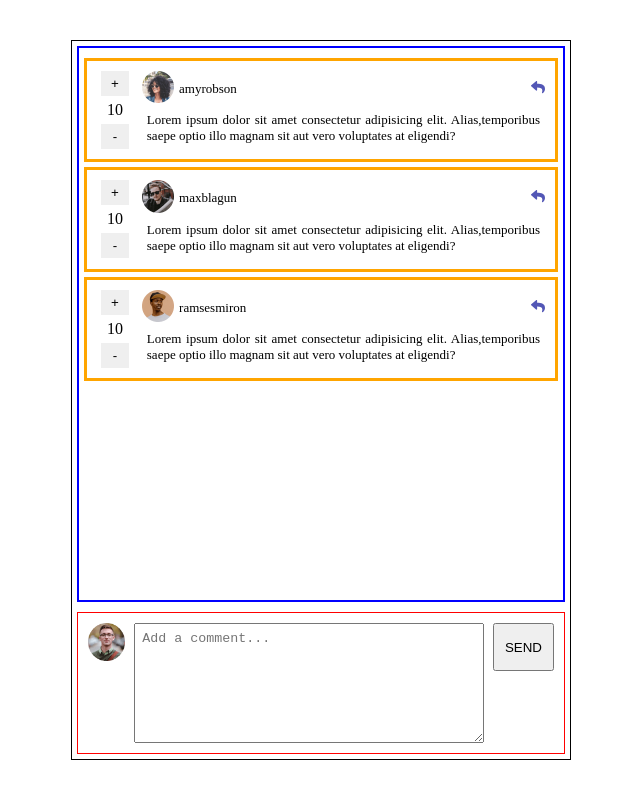
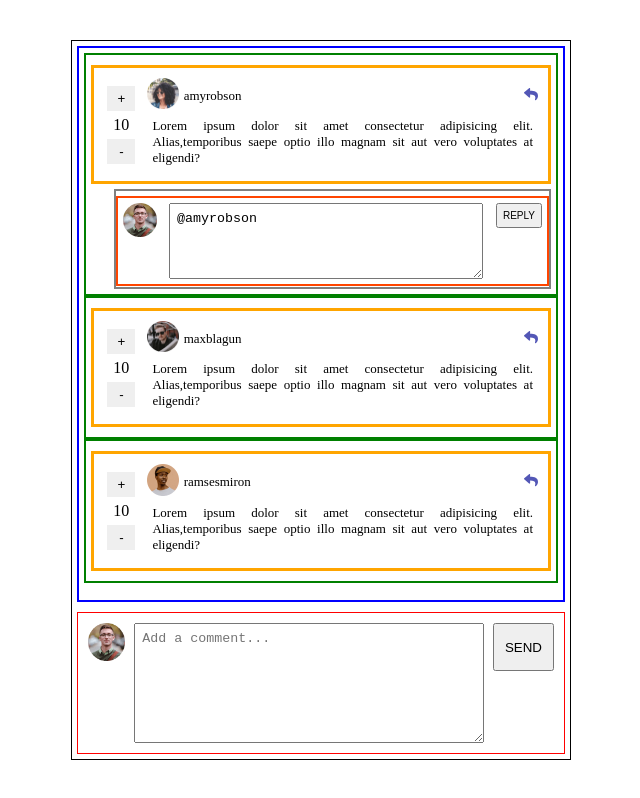
Before and after one commit to Abhijeet-Gautam5702/interactive-comments-section, a plain HTML site: page index.html in a window 1280 px wide. Both pictures are taken after a click on the element 857 px from the left and 89 px from the top of the page. Shown: the whole page, without its empty margins (319-959 px from the left). Drawn offline with Linux system fonts and the light colour scheme.

Commit message:
updated index.html and script.js
added reply-btn functionality

```diff
--- a/index.html
+++ b/index.html
@@ -13,23 +13,15 @@
     />
     <link rel="stylesheet" href="style.css" />
 
-    <title>Frontend Mentor | Interactive comments section</title>
+    <title>Interactive comments section</title>
   </head>
   <body>
-    <!-- Pull dynamic content from the data.json file -->
-
-    <!-- <div class="attribution">
-      Challenge by
-      <a href="https://www.frontendmentor.io?ref=challenge" target="_blank"
-        >Frontend Mentor</a
-      >. Coded by <a href="#">Your Name Here</a>.
-    </div> -->
 
     <!--main body containing the content of the interactive comment section-->
     <main class="container">
       <!--Comments-display-container-->
       <section class="comment-display-container">
-        <!--Comments will be added dynamically using Javascript-->
+        <!--Comments added dynamically using Javascript-->
       </section>
       <!--Comments-display-container ends-->
 
@@ -44,7 +36,7 @@
         </div>
         <textarea
           name="comment"
-          id="comment"
+          class="comment"
           placeholder="Add a comment..."
           rows="30"
         ></textarea>
--- a/script.js
+++ b/script.js
@@ -1,3 +1,5 @@
+let editFlag = false;
+
 const comments = [
   {
     id: 1,
@@ -30,8 +32,7 @@ const commentDisplayContainer = document.querySelector(
   ".comment-display-container"
 );
 const sendBtn = document.querySelector("#send-btn");
-const commentTextbox = document.querySelector("#comment");
-
+const commentTextbox = document.querySelector(".comment");
 
 window.addEventListener("DOMContentLoaded", render);
 
@@ -144,6 +145,29 @@ function generateComment(commentObj, createNewFlag) {
             </div>
           </div>
         </div>
+
+        <!--reply-Comment-Box-->
+
+        <div class = "reply-box hide">
+          <div class="reply-comment-container ">
+            <div id="avatar-img-container">
+              <img
+                id="avatar-img"
+                src="images/avatars/image-juliusomo.png"
+                alt="avatar"
+              />
+            </div>
+            <textarea
+              name="comment"
+              class="comment reply-comment"
+              placeholder="Reply to this comment..."
+              rows = "4"
+            ></textarea>
+            <button id="reply-btn">REPLY</button>
+          </div>
+        </div>
+
+
         <!--whenever a reply is made, add this element using javascript "innerHTML property"
                 <div class="reply-box"></div>-->
       `;
@@ -157,11 +181,27 @@ function generateComment(commentObj, createNewFlag) {
   const replyBtn = element.querySelector(".reply-icon-box");
   const plusBtn = element.querySelector(".plus-btn");
   const minusBtn = element.querySelector(".minus-btn");
-  replyBtn.addEventListener("click", function () {
-    console.log("reply-btn clicked");
-  });
+  replyBtn.addEventListener("click", reply);
   plusBtn.addEventListener("click", incScore);
   minusBtn.addEventListener("click", decScore);
+}
+
+function reply(e) {
+  const element =
+    e.currentTarget.parentElement.parentElement.parentElement.parentElement;
+  const receiver = element.querySelector(".commentator-name").textContent;
+  const replyBox = element.querySelector(".reply-box");
+  replyBox.classList.toggle("hide");
+  const replyTextBox = element.querySelector(".reply-comment");
+
+  editFlag = true;
+  replyTextBox.value = `@${receiver} `;
+  const replyBtn = element.querySelector("#reply-btn");
+  // console.log(replyBtn)
+  replyBtn.addEventListener("click", function () {
+    console.log("reply sent");
+    //store the reply in the respective receiver's object and update the local storage.
+  });
 }
 
 //function to add the newly generated comment to localStorage
--- a/style.css
+++ b/style.css
@@ -30,10 +30,11 @@ body {
 }
 
 /*CSS for a single comment container*/
-/* .comment-container {
-   border: 2px solid black;
+.comment-container {
+  border: 2px solid green;
   padding: 5px;
-} */
+  /*    position:relative; */
+}
 .comment-box {
   margin: 5px 0px;
   padding: 10px;
@@ -48,21 +49,21 @@ body {
   /*   border: 1px solid black; */
   /*   height: 100%; */
   width: 8%;
-  display:flex;
-  flex-direction:column;
-  justify-content:center;
-  align-items:center;
+  display: flex;
+  flex-direction: column;
+  justify-content: center;
+  align-items: center;
 }
-.score-btn{
+.score-btn {
   padding: 5px;
-  width:80%;
-  border:none;
-  cursor:pointer;
+  width: 80%;
+  border: none;
+  cursor: pointer;
 }
-.score-text-box{
-  width:80%;
-  padding:5px 0px;
-  text-align:center;
+.score-text-box {
+  width: 80%;
+  padding: 5px 0px;
+  text-align: center;
 }
 
 .comment-main-box {
@@ -81,7 +82,7 @@ body {
   display: flex;
   align-items: center;
   justify-content: flex-start;
-  position:relative;
+  position: relative;
 }
 
 .commentator-avatar-box {
@@ -116,10 +117,11 @@ body {
 
 .reply-box {
   position: relative;
-  left: 10%;
+  left: 5%;
   border: 2px solid gray;
-  width: 90%;
+  width: 95%;
   height: 100px; /*temporary*/
+  padding: 5px;
 }
 
 /*CSS for Add-Comment container*/
@@ -133,6 +135,18 @@ body {
   align-items: stretch;
   padding: 10px;
 }
+.reply-comment-container {
+  border: 2px solid orangered;
+  position: absolute;
+  display: flex;
+  justify-content: space-between;
+  align-items: stretch;
+  width: 100%;
+  /* height:100px; */
+  /*   left:5px; */
+  right: 0px;
+  padding:5px;
+}
 #avatar-img-container {
   width: 8%;
   /*   height: 50%; */
@@ -142,7 +156,7 @@ body {
   width: 100%;
   height: auto;
 }
-#comment {
+.comment {
   padding: 7px;
   width: 75%;
   /*   height:100%; */
@@ -152,3 +166,12 @@ body {
   height: 40%;
   padding: 5px 10px;
 }
+#reply-btn {
+  font-size: 10px;
+  padding: 5px;
+  height: 40%;
+}
+
+.hide {
+  display: none;
+}
```
Lines whose indentation alone changed are shown as unchanged.
